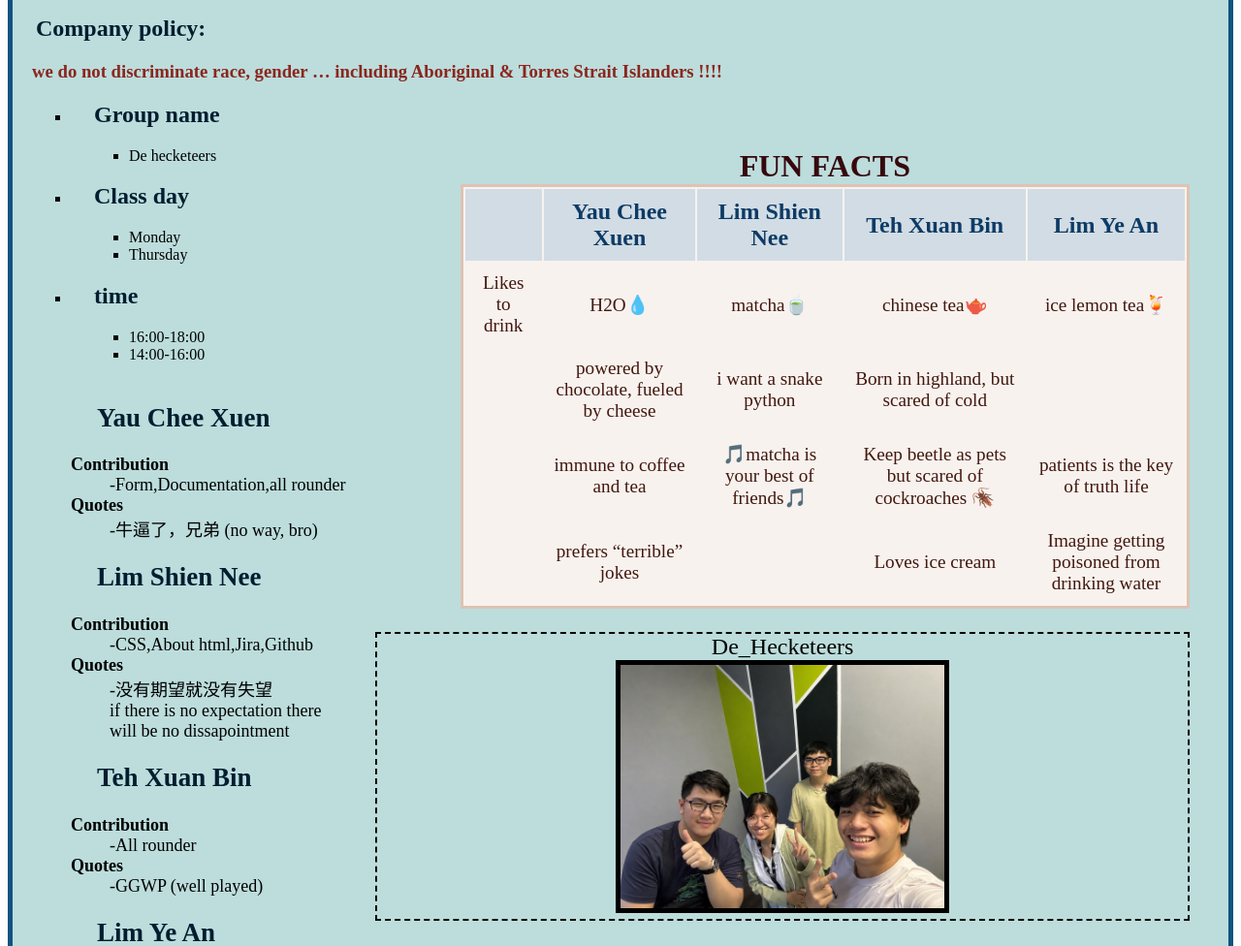
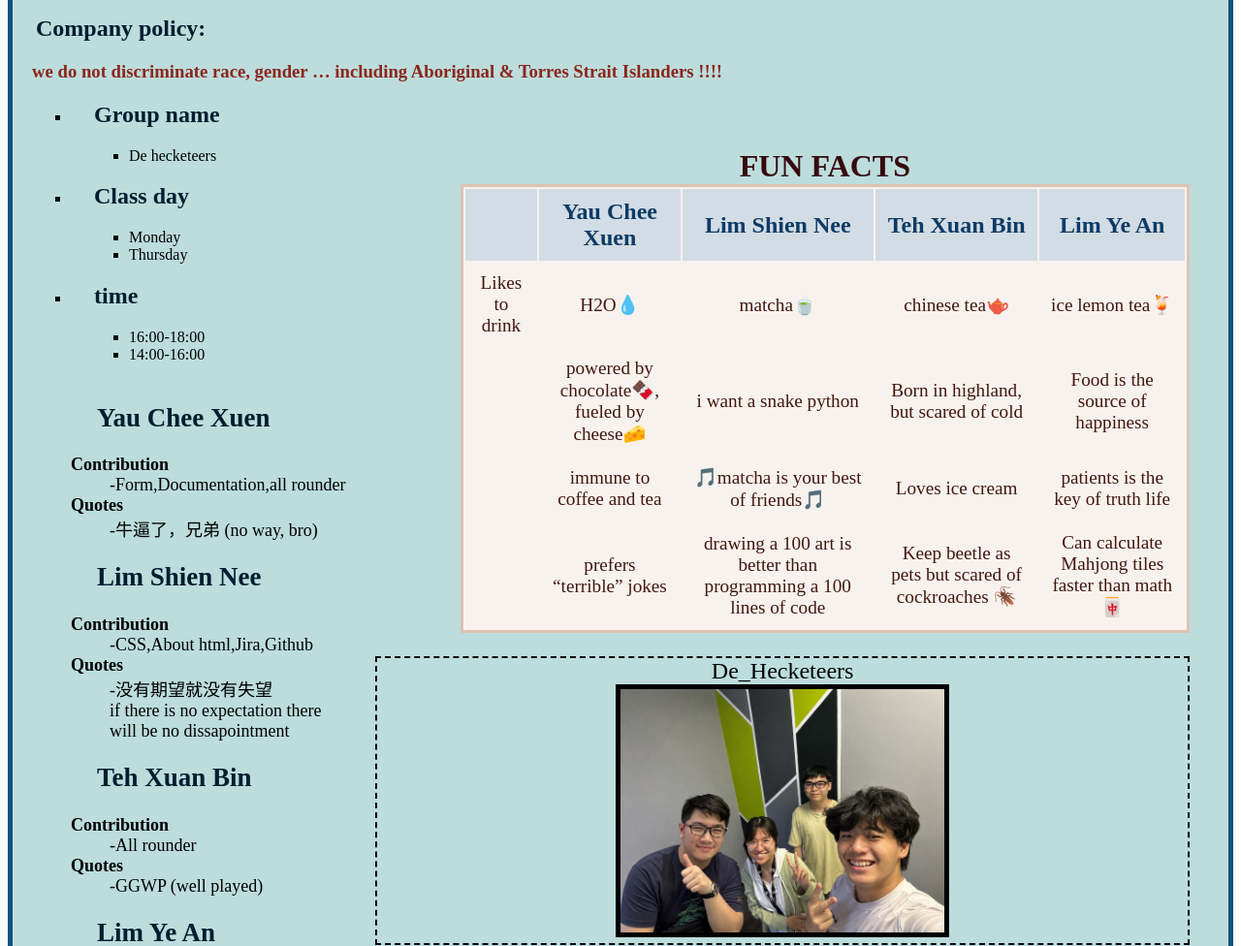
Before and after one commit to Shiennee/HECKETEERS-part-2, a PHP site: page /About.php in a window 1280 px wide. Shown: the part 260-1236 px from the top of the page at 97% size. Run offline with PHP 8.4, Linux system fonts and the light colour scheme; data comes from the database, SQL or seed files in the repository.

Commit message:
finale update to about content

```diff
--- a/project2/About.php
+++ b/project2/About.php
@@ -59,23 +59,24 @@ if (!$result) {
         </tr>
         <tr>
         <td></td>
-        <td>powered by chocolate, fueled by cheese</td>
+        <td>powered by chocolate🍫, fueled by cheese🧀</td>
         <td>i want a snake python</td>
         <td>Born in highland, but scared of cold</td>
+        <td>Food is the source of happiness</td>
         </tr>
         <tr>
         <td></td>
         <td>immune to coffee and tea</td>
         <td>🎵matcha is your best of friends🎵</td>
-        <td>Keep beetle as pets but scared of cockroaches 🪳</td>
+        <td>Loves ice cream</td>
         <td>patients is the key of truth life</td>
         </tr>
         <tr>
         <td></td>
         <td>prefers “terrible” jokes</td>
-        <td></td>
-        <td>Loves ice cream</td>
-        <td>Imagine getting poisoned from drinking water</td>
+        <td>drawing a 100 art is better than programming a 100 lines of code</td>
+        <td>Keep beetle as pets but scared of cockroaches 🪳</td>
+        <td>Can calculate Mahjong tiles faster than math🀄</td>
 
     </table>
 
```
